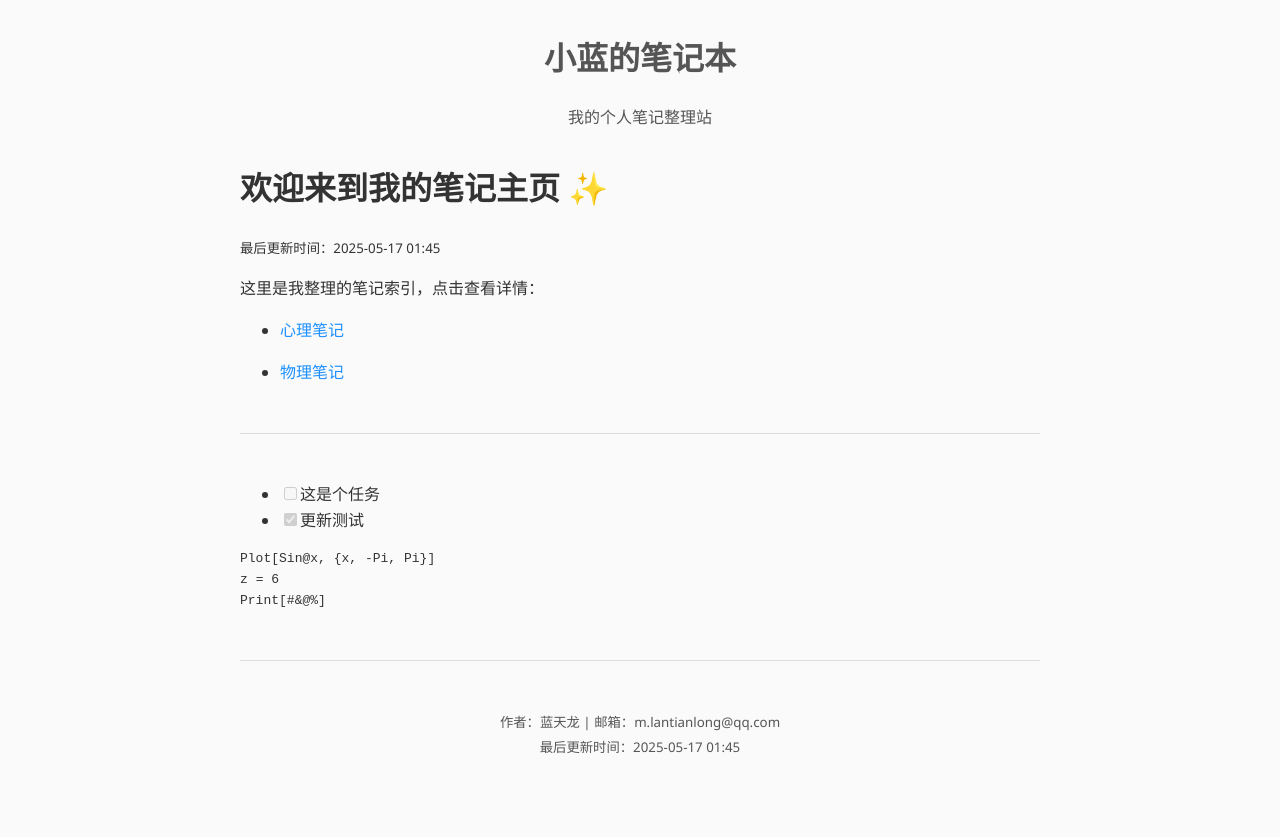
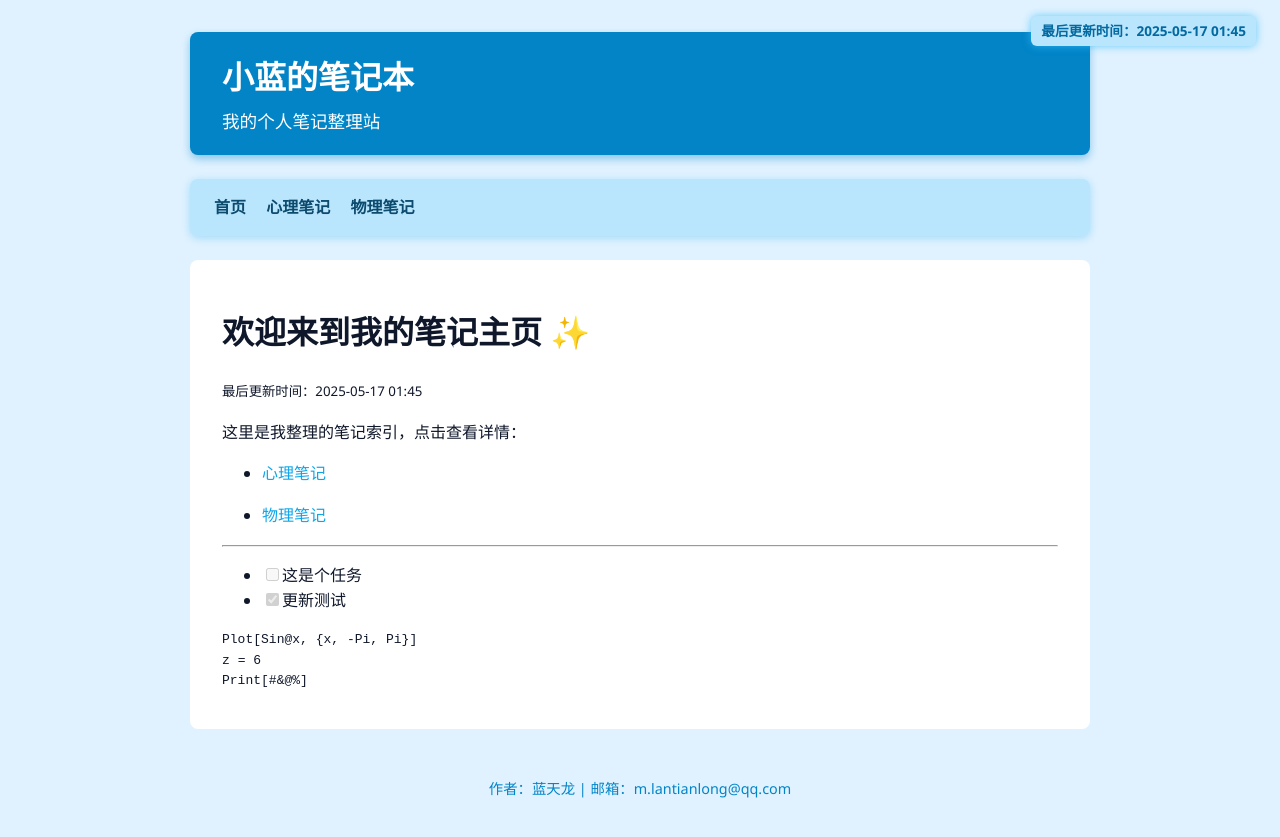
Before and after one commit to Tlonglan/GitNotebook, a Jekyll site: the page built from index.md, in a window 1280 px wide. Shown: the top 837 px of the page. Built offline with Jekyll 4.4.1, drawn with Linux system fonts in a browser that asks for light colours.

Commit message:
Update default.html

```diff
--- a/_layouts/default.html
+++ b/_layouts/default.html
@@ -5,50 +5,128 @@
   <meta name="viewport" content="width=device-width, initial-scale=1" />
   <title>{{ page.title }} - {{ site.title }}</title>
   <style>
+    /* 明亮科技蓝色风格 */
     body {
       font-family: "Segoe UI", Tahoma, Geneva, Verdana, sans-serif;
-      max-width: 800px;
+      max-width: 900px;
       margin: 2rem auto;
-      padding: 0 1rem;
+      padding: 0 1.5rem 3rem 1.5rem;
       line-height: 1.6;
-      color: #333;
-      background: #fafafa;
-    }
-    header, footer {
-      text-align: center;
-      margin-bottom: 2rem;
-      color: #555;
+      color: #0f172a; /* 深蓝文字 */
+      background-color: #e0f2ff; /* 浅蓝背景 */
+      position: relative;
     }
     a {
-      color: #1e90ff;
+      color: #0ea5e9; /* 明亮蓝 */
       text-decoration: none;
     }
     a:hover {
       text-decoration: underline;
     }
-    hr {
-      margin: 3rem 0;
-      border: none;
-      border-top: 1px solid #ddd;
+
+    /* 顶部科技蓝色banner */
+    header {
+      background-color: #0284c7; /* 经典科技蓝 */
+      color: white;
+      padding: 1.2rem 2rem;
+      border-radius: 8px;
+      margin-bottom: 1.5rem;
+      box-shadow: 0 4px 8px rgba(2, 132, 199, 0.4);
+      display: flex;
+      flex-direction: column;
+      align-items: flex-start;
+    }
+    header h1 {
+      margin: 0 0 0.3rem 0;
+      font-weight: 700;
+      font-size: 2rem;
+      user-select: none;
+    }
+    header p {
+      margin: 0;
+      font-size: 1.1rem;
+      font-weight: 500;
+      user-select: none;
+    }
+
+    /* 目录导航栏 */
+    nav#toc {
+      background-color: #bae6fd;
+      border-radius: 8px;
+      padding: 1rem 1.5rem;
+      margin-bottom: 1.5rem;
+      box-shadow: 0 2px 8px rgba(14, 165, 233, 0.3);
+      font-size: 1rem;
+      color: #0369a1;
+    }
+    nav#toc a {
+      color: #0c4a6e;
+      margin-right: 1rem;
+      font-weight: 600;
+    }
+    nav#toc a:hover {
+      color: #0284c7;
+      text-decoration: underline;
+    }
+
+    /* 主体内容区纯白背景 */
+    main {
+      background-color: white; /* 纯白 */
+      padding: 1.5rem 2rem;
+      border-radius: 8px;
+      /* 去掉辉光阴影 */
+      box-shadow: none;
+      color: #0f172a;
+    }
+
+    footer {
+      text-align: center;
+      margin-top: 3rem;
+      color: #0284c7;
+      font-size: 0.9rem;
+      user-select: none;
+    }
+
+    /* 右上角的更新时间 */
+    #update-time {
+      position: fixed;
+      top: 1rem;
+      right: 1.5rem;
+      font-size: 0.85rem;
+      color: #0369a1;
+      font-weight: 600;
+      background: #bae6fd;
+      padding: 4px 10px;
+      border-radius: 6px;
+      user-select: none;
+      z-index: 9999;
+      box-shadow: 0 0 8px #38bdf8bb;
     }
   </style>
 </head>
 <body>
+
+  <div id="update-time">
+    最后更新时间：{{ site.time | date: "%Y-%m-%d %H:%M" }}
+  </div>
 
   <header>
     <h1>{{ site.title }}</h1>
     <p>{{ site.description }}</p>
   </header>
 
+  <nav id="toc">
+    <a href="/">首页</a>
+    <a href="/笔记库/心理笔记">心理笔记</a>
+    <a href="/笔记库/物理笔记">物理笔记</a>
+  </nav>
+
   <main>
     {{ content }}
   </main>
 
-  <hr />
-
   <footer>
-    <small>作者：{{ site.author.name }} | 邮箱：{{ site.author.email }}</small><br />
-    <small>最后更新时间：{{ site.time | date: "%Y-%m-%d %H:%M" }}</small>
+    作者：{{ site.author.name }} | 邮箱：{{ site.author.email }}
   </footer>
 
 </body>
```
